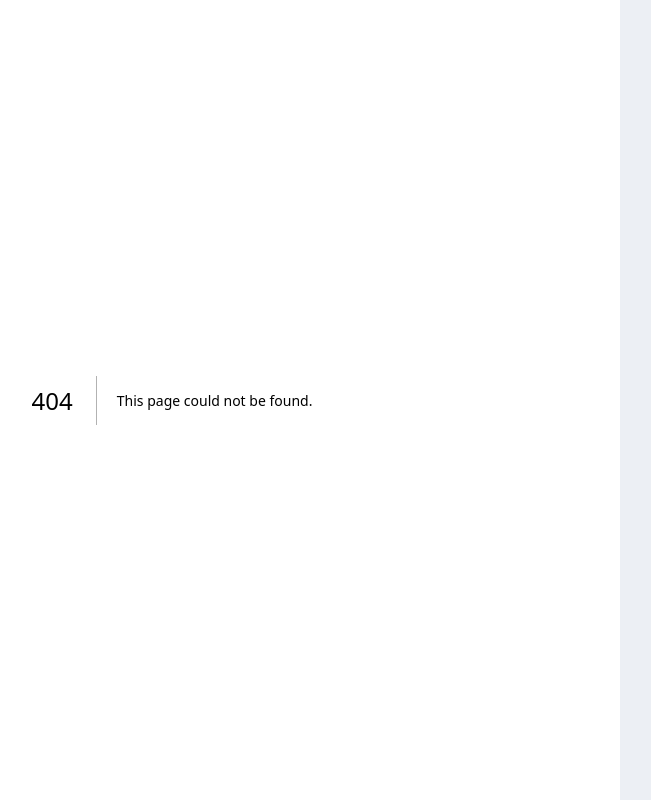
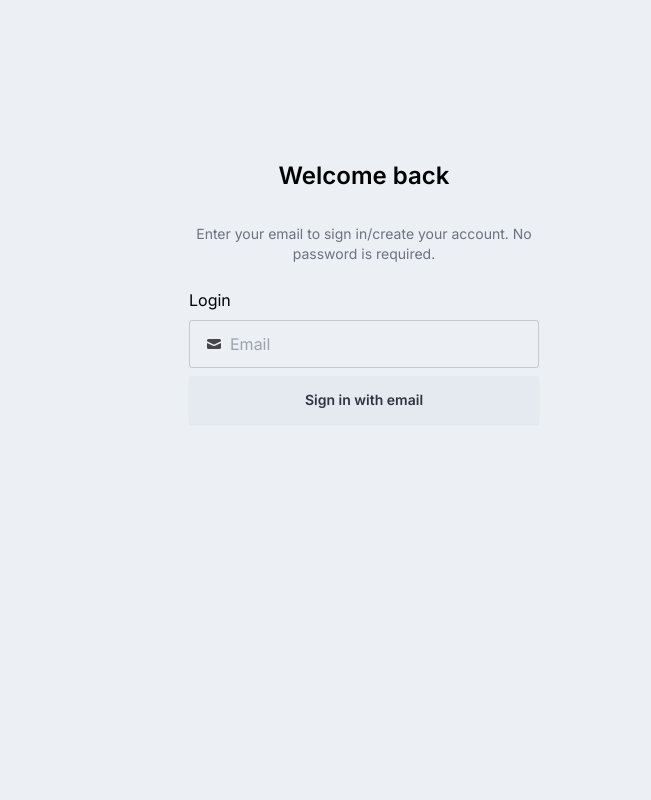
Before and after one commit to markc2199/challenge-app, a Next.js app: page /login in a window 1280 px wide. Before the commit this address had no page. Shown: the whole page, without its empty margins (276-927 px from the left). Built offline with nearby package versions, Linux system fonts and the light colour scheme.

Commit message:
magic link auth and login page

```diff
--- /dev/null
+++ b/app/(auth)/_components/login-form.js
@@ -0,0 +1,28 @@
+'use client'
+
+import { useState } from 'react';
+import Input from "@/components/input";
+import { login } from "@/utils/actions/login-actions";
+
+export default function LoginForm() {
+  const [email, setEmail] = useState('');
+
+  const handleInputChange = (e) => {
+    setEmail(e.target.value);
+  };
+
+  const handleSubmit = async (e) => {
+    e.preventDefault();
+    await login(email);
+  };
+
+  return (
+    <form onSubmit={handleSubmit} className="space-y-2">
+      <h1>Login</h1>
+      <Input value={email} onChange={handleInputChange} />
+      <button type="submit" size="sm" className="btn w-full">
+        Sign in with email
+      </button>
+    </form>
+  );
+}
--- /dev/null
+++ b/app/(auth)/auth/confirm/route.js
@@ -0,0 +1,32 @@
+import { createClient } from '@/utils/supabase/server'
+import { NextResponse } from 'next/server'
+
+
+export async function GET(request) {
+  const { searchParams } = new URL(request.url)
+  const token_hash = searchParams.get('token_hash')
+  const type = searchParams.get('type')
+  const next = searchParams.get('next') ?? '/'
+
+  const redirectTo = request.nextUrl.clone()
+  redirectTo.pathname = next
+  redirectTo.searchParams.delete('token_hash')
+  redirectTo.searchParams.delete('type')
+
+  if (token_hash && type) {
+    const supabase = createClient()
+
+    const { error } = await supabase.auth.verifyOtp({
+      type,
+      token_hash,
+    })
+    if (!error) {
+      redirectTo.searchParams.delete('next')
+      return NextResponse.redirect(redirectTo)
+    }
+  }
+
+  // return the user to an error page with some instructions
+  redirectTo.pathname = '/error'
+  return NextResponse.redirect(redirectTo)
+}
--- /dev/null
+++ b/app/(platform)/login/page.js
@@ -0,0 +1,17 @@
+import LoginForm from "@/app/(auth)/_components/login-form";
+
+export default function Page() {
+    return (
+            <div className="mx-auto flex w-full flex-col justify-center space-y-6 sm:w-[350px] py-40">
+            <div className="flex flex-col space-y-8 text-center">
+                <h1 className="text-2xl font-semibold">Welcome back</h1>
+                <p className="text-sm text-gray-500 dark:text-gray-400">
+                Enter your email to sign in/create your account. No password is required.
+                </p>
+            </div>
+            <div>
+                <LoginForm />
+            </div>
+            </div>
+    );
+}
--- a/components/card.js
+++ b/components/card.js
@@ -4,9 +4,6 @@ export default function Card() {
         <div className="card-body dark:border dark:border-slate-400">
             <h2 className="card-title">Card title!</h2>
             <p>If a dog chews shoes whose shoes does he choose?</p>
-            <div className="card-actions justify-end">
-            <button className="btn btn-primary">Buy Now</button>
-            </div>
         </div>
         </div>
     );
--- /dev/null
+++ b/components/input.js
@@ -0,0 +1,10 @@
+export default function Input({ value, onChange }) {
+    return (
+        <div>
+            <label className="input input-bordered flex items-center gap-2">
+            <svg xmlns="http://www.w3.org/2000/svg" viewBox="0 0 16 16" fill="currentColor" className="w-4 h-4 opacity-70"><path d="M2.5 3A1.5 1.5 0 0 0 1 4.5v.793c.026.009.051.02.076.032L7.674 8.51c.206.1.446.1.652 0l6.598-3.185A.755.755 0 0 1 15 5.293V4.5A1.5 1.5 0 0 0 13.5 3h-11Z" /><path d="M15 6.954 8.978 9.86a2.25 2.25 0 0 1-1.956 0L1 6.954V11.5A1.5 1.5 0 0 0 2.5 13h11a1.5 1.5 0 0 0 1.5-1.5V6.954Z" /></svg>
+            <input type="text" className="grow" placeholder="Email" value={value} onChange={onChange} required/>
+            </label>
+        </div>
+    );
+}
--- a/components/nav.js
+++ b/components/nav.js
@@ -1,24 +1,38 @@
 export default function Nav() {
     return (
             <div className="navbar bg-base-100">
-        <div className="flex-1">
-            <a className="btn btn-ghost text-xl">challengeApp</a>
+            <div className="navbar-start">
+                <div className="dropdown">
+                <div tabIndex={0} role="button" className="btn btn-ghost lg:hidden">
+                    <svg xmlns="http://www.w3.org/2000/svg" className="h-5 w-5" fill="none" viewBox="0 0 24 24" stroke="currentColor"><path strokeLinecap="round" strokeLinejoin="round" strokeWidth="2" d="M4 6h16M4 12h8m-8 6h16" /></svg>
                 </div>
-        <div className="flex-none">
+                <ul tabIndex={0} className="menu menu-sm dropdown-content mt-3 z-[1] p-2 shadow bg-base-100 rounded-box w-52">
+                    <li><a>Item 1</a></li>
+                    <li>
+                    <a>Parent</a>
+                    </li>
+                    <li><a>Item 3</a></li>
+                </ul>
+                </div>
+                <a className="btn btn-ghost text-xl">daisyUI</a>
+            </div>
+            <div className="navbar-center hidden lg:flex">
                 <ul className="menu menu-horizontal px-1">
-            <li><a>Link</a></li>
+                <li><a>Item 1</a></li>
                 <li>
                     <details>
-                <summary>
-                    Parent
-                </summary>
-                <ul className="p-2 bg-base-100 rounded-t-none">
-                    <li><a>Link 1</a></li>
-                    <li><a>Link 2</a></li>
+                    <summary>Parent</summary>
+                    <ul className="p-2">
+                        <li><a>Submenu 1</a></li>
+                        <li><a>Submenu 2</a></li>
                     </ul>
                     </details>
                 </li>
+                <li><a>Item 3</a></li>
                 </ul>
+            </div>
+            <div className="navbar-end">
+                <a className="btn">Button</a>
             </div>
             </div>
     );
--- /dev/null
+++ b/utils/actions/login-actions.js
@@ -0,0 +1,18 @@
+'use server'
+import { redirect } from "next/dist/server/api-utils"
+import { createClient } from "../supabase/server"
+
+export async function login(email) {
+    console.log(`login function was called with ${email}`)
+    const supabase = createClient()
+
+
+    const { data, error } = await supabase.auth.signInWithOtp({
+      email: email,
+      options: {
+        // set this to false if you do not want the user to be automatically signed up
+        shouldCreateUser: true,
+        emailRedirectTo: 'https://localhost:3000/dashboard',
+      },
+    })
+  }
```
Lines whose indentation alone changed are shown as unchanged.
